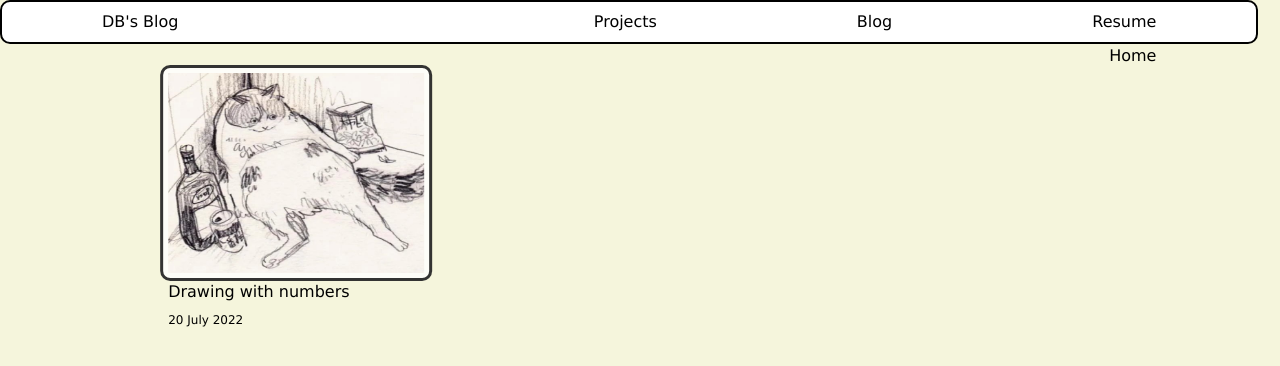
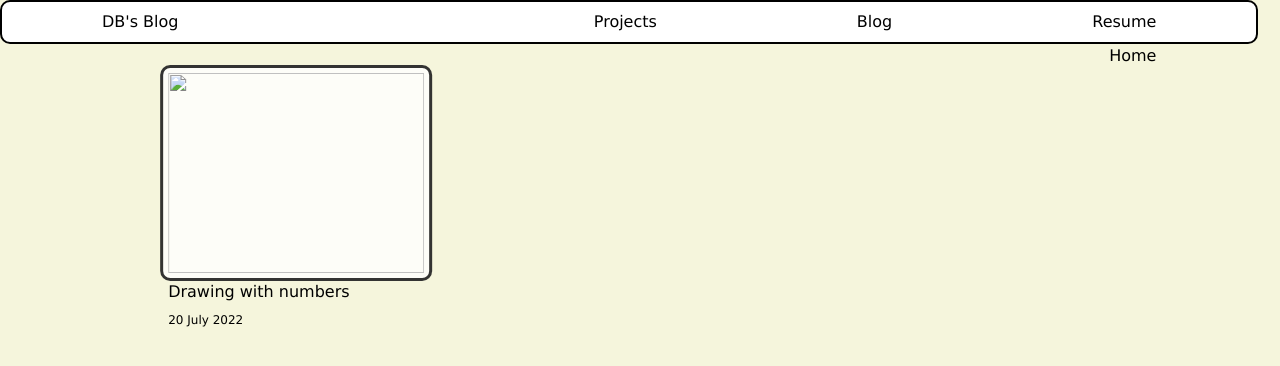
Before and after one commit to Dinhbaon/Dinhbaon.github.io, a Jekyll site: the page built from project.markdown, in a window 1280 px wide and 900 px high. Shown: the top 366 px of the window. Built offline with Jekyll 4.4.1, drawn with Linux system fonts in a browser that asks for light colours.

Commit message:
renamed drawing with numbers post

```diff
--- a/_posts/2022-06-25-test-post.markdown
+++ b/_posts/2022-06-25-drawingwithnumbers.markdown
@@ -2,8 +2,6 @@
 layout: post
 title:  "Drawing with numbers"
 date:   2022-06-25 09:20:48 +0700
-img: /drunk cat.PNG
+img: assets\imag es\collage.png
 categories: project
 ---
-
-Hello
```
